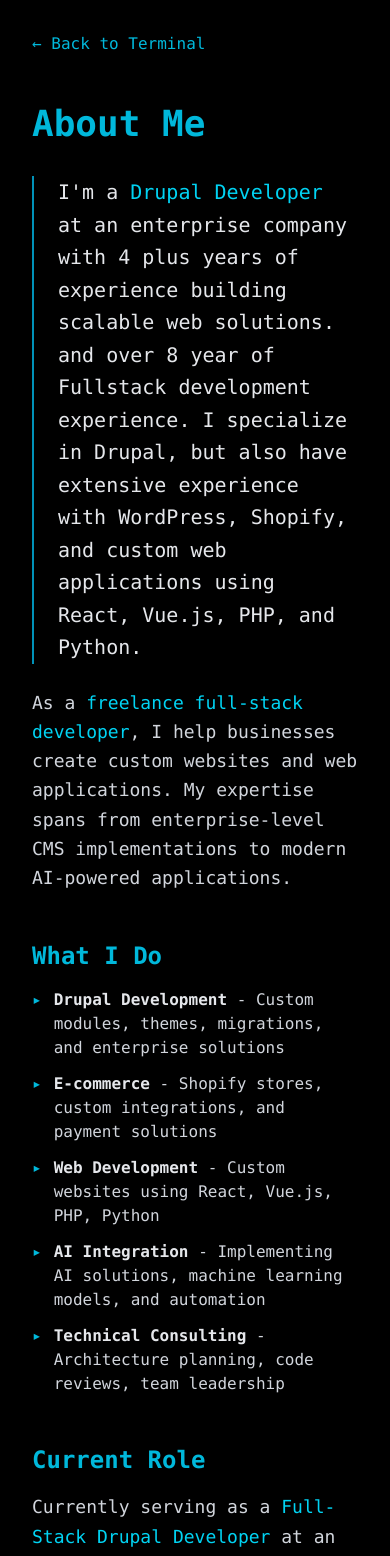
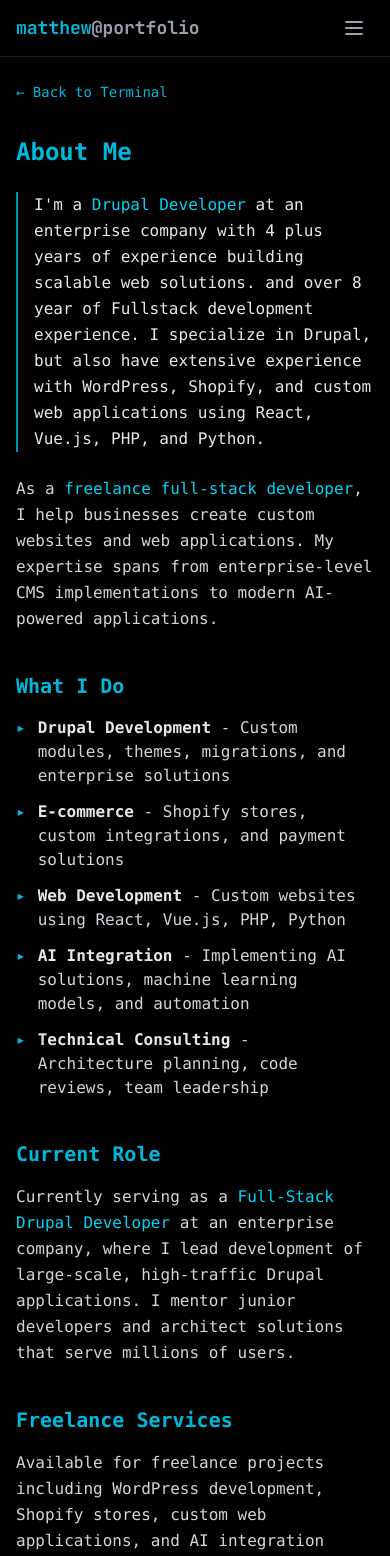
Before and after one commit to MatthewSmithwebdesign/26-portfolio, a Next.js app: page /about in a window 390 px wide. Shown: the top 1556 px of the page. Built offline with nearby package versions, Linux system fonts and the light colour scheme.

Commit message:
Add mobile responsive navigation and fix page responsiveness

```diff
--- a/src/app/about/page.tsx
+++ b/src/app/about/page.tsx
@@ -2,29 +2,29 @@ import Link from 'next/link';
 
 export default function About() {
   return (
-    <div className="min-h-screen bg-black text-gray-300 font-mono p-8">
+    <div className="min-h-screen bg-black text-gray-300 font-mono p-4 sm:p-6 md:p-8 pt-20">
       <div className="max-w-4xl mx-auto">
-        <header className="mb-12">
-          <Link href="/" className="text-cyan-500 hover:underline">&larr; Back to Terminal</Link>
+        <header className="mb-8 md:mb-12">
+          <Link href="/" className="text-cyan-500 hover:underline text-sm sm:text-base">&larr; Back to Terminal</Link>
         </header>
 
-        <h1 className="text-4xl font-bold text-cyan-500 mb-8">About Me</h1>
+        <h1 className="text-2xl sm:text-3xl md:text-4xl font-bold text-cyan-500 mb-6 md:mb-8">About Me</h1>
 
         <section className="space-y-6">
-          <div className="border-l-2 border-cyan-600 pl-6">
-            <p className="text-xl text-gray-200 leading-relaxed">
+          <div className="border-l-2 border-cyan-600 pl-4 md:pl-6">
+            <p className="text-base sm:text-lg text-gray-200 leading-relaxed">
               I'm a <span className="text-cyan-400">Drupal Developer</span> at an enterprise company
               with 4 plus years of experience building scalable web solutions. and over 8 year of Fullstack development experience. I specialize in Drupal, but also have extensive experience with WordPress, Shopify, and custom web applications using React, Vue.js, PHP, and Python.
             </p>
           </div>
 
-          <p className="text-lg leading-relaxed">
+          <p className="text-base sm:text-lg leading-relaxed">
             As a <span className="text-cyan-400">freelance full-stack developer</span>, I help businesses
             create custom websites and web applications. My expertise spans from enterprise-level CMS
             implementations to modern AI-powered applications.
           </p>
 
-          <h2 className="text-2xl font-bold text-cyan-500 mt-12 mb-4">What I Do</h2>
+          <h2 className="text-xl sm:text-2xl font-bold text-cyan-500 mt-10 md:mt-12 mb-4">What I Do</h2>
           <ul className="space-y-3">
             <li className="flex items-start gap-3">
               <span className="text-cyan-500">▸</span>
@@ -48,21 +48,21 @@ export default function About() {
             </li>
           </ul>
 
-          <h2 className="text-2xl font-bold text-cyan-500 mt-12 mb-4">Current Role</h2>
-          <p className="text-lg leading-relaxed">
+          <h2 className="text-xl sm:text-2xl font-bold text-cyan-500 mt-10 md:mt-12 mb-4">Current Role</h2>
+          <p className="text-base sm:text-lg leading-relaxed">
             Currently serving as a <span className="text-cyan-400">Full-Stack Drupal Developer</span> at an enterprise company,
             where I lead development of large-scale, high-traffic Drupal applications. I mentor junior developers
             and architect solutions that serve millions of users.
           </p>
 
-          <h2 className="text-2xl font-bold text-cyan-500 mt-12 mb-4">Freelance Services</h2>
-          <p className="text-lg leading-relaxed">
+          <h2 className="text-xl sm:text-2xl font-bold text-cyan-500 mt-10 md:mt-12 mb-4">Freelance Services</h2>
+          <p className="text-base sm:text-lg leading-relaxed">
             Available for freelance projects including WordPress development, Shopify stores, custom web applications,
             and AI integration services. I work with clients to deliver high-quality solutions on time and within budget.
           </p>
 
-          <div className="mt-12 p-6 border border-cyan-800 bg-cyan-900/10 rounded-lg">
-            <h3 className="text-xl font-bold text-cyan-400 mb-3">Let's Work Together</h3>
+          <div className="mt-10 md:mt-12 p-4 md:p-6 border border-cyan-800 bg-cyan-900/10 rounded-lg">
+            <h3 className="text-lg sm:text-xl font-bold text-cyan-400 mb-3">Let's Work Together</h3>
             <p className="mb-4">Interested in working with me? Check out my projects or get in touch.</p>
             <div className="flex gap-4">
               <Link href="/projects" className="text-cyan-500 hover:underline">View Projects →</Link>
--- a/src/app/layout.tsx
+++ b/src/app/layout.tsx
@@ -1,5 +1,6 @@
 import type { Metadata } from "next";
 import { JetBrains_Mono } from "next/font/google";
+import Navigation from "@/components/Navigation/Navigation";
 import "./globals.css";
 
 const jetbrainsMono = JetBrains_Mono({
@@ -24,6 +25,7 @@ export default function RootLayout({
   return (
     <html lang="en">
       <body className={`${jetbrainsMono.variable} font-mono antialiased bg-black text-gray-300`} suppressHydrationWarning>
+        <Navigation />
         {children}
       </body>
     </html>
--- a/src/app/projects/page.tsx
+++ b/src/app/projects/page.tsx
@@ -52,18 +52,18 @@ export default function Projects() {
   };
 
   return (
-    <div className="min-h-screen bg-black text-gray-300 font-mono p-8">
+    <div className="min-h-screen bg-black text-gray-300 font-mono p-4 sm:p-6 md:p-8 pt-20">
       <div className="max-w-6xl mx-auto">
-        <header className="mb-12">
-          <Link href="/" className="text-cyan-500 hover:underline">&larr; Back to Terminal</Link>
+        <header className="mb-8 md:mb-12">
+          <Link href="/" className="text-cyan-500 hover:underline text-sm sm:text-base">&larr; Back to Terminal</Link>
         </header>
 
-        <h1 className="text-4xl font-bold text-cyan-500 mb-4">Projects</h1>
-        <p className="text-lg text-gray-400 mb-8">
+        <h1 className="text-2xl sm:text-3xl md:text-4xl font-bold text-cyan-500 mb-4">Projects</h1>
+        <p className="text-base sm:text-lg text-gray-400 mb-6 md:mb-8">
           A showcase of my work
         </p>
 
-        <div className="mb-8 flex flex-wrap gap-2">
+        <div className="mb-6 md:mb-8 flex flex-wrap gap-2">
           {categories.map((cat) => (
             <span
               key={cat.id}
@@ -111,8 +111,8 @@ export default function Projects() {
           ))}
         </div>
 
-        <section className="mt-16 p-6 border border-cyan-800 bg-cyan-900/10 rounded-lg">
-          <h2 className="text-2xl font-bold text-cyan-400 mb-4">More Projects Coming</h2>
+        <section className="mt-12 md:mt-16 p-4 md:p-6 border border-cyan-800 bg-cyan-900/10 rounded-lg">
+          <h2 className="text-xl md:text-2xl font-bold text-cyan-400 mb-4">More Projects Coming</h2>
           <p className="text-gray-400 mb-4">
             Always working on something new. Check back for updates!
           </p>
--- /dev/null
+++ b/src/components/Navigation/Navigation.tsx
@@ -0,0 +1,90 @@
+'use client';
+
+import { useState } from 'react';
+import Link from 'next/link';
+import { usePathname } from 'next/navigation';
+
+const navLinks = [
+  { href: '/', label: 'Terminal' },
+  { href: '/about', label: 'About' },
+  { href: '/projects', label: 'Projects' },
+  { href: '/skills', label: 'Skills' },
+  { href: '/blog', label: 'Blog' },
+];
+
+export default function Navigation() {
+  const pathname = usePathname();
+  const [isOpen, setIsOpen] = useState(false);
+  const isHome = pathname === '/';
+
+  if (isHome) return null;
+
+  return (
+    <nav className="fixed top-0 left-0 right-0 z-50 bg-black/95 backdrop-blur-sm border-b border-cyan-900/50">
+      <div className="max-w-6xl mx-auto px-4 sm:px-6">
+        <div className="flex items-center justify-between h-14">
+          <Link
+            href="/"
+            className="text-cyan-500 font-bold text-lg hover:text-cyan-400 transition-colors"
+          >
+            matthew<span className="text-gray-400">@portfolio</span>
+          </Link>
+
+          <div className="hidden md:flex items-center gap-1">
+            {navLinks.slice(1).map((link) => (
+              <Link
+                key={link.href}
+                href={link.href}
+                className={`px-3 py-2 rounded text-sm transition-colors ${
+                  pathname === link.href
+                    ? 'text-cyan-400 bg-cyan-900/30'
+                    : 'text-gray-400 hover:text-cyan-500 hover:bg-cyan-900/20'
+                }`}
+              >
+                {link.label}
+              </Link>
+            ))}
+          </div>
+
+          <button
+            className="md:hidden p-2 text-gray-400 hover:text-cyan-500"
+            onClick={() => setIsOpen(!isOpen)}
+            aria-label="Toggle menu"
+          >
+            <svg
+              className="w-6 h-6"
+              fill="none"
+              stroke="currentColor"
+              viewBox="0 0 24 24"
+            >
+              {isOpen ? (
+                <path strokeLinecap="round" strokeLinejoin="round" strokeWidth={2} d="M6 18L18 6M6 6l12 12" />
+              ) : (
+                <path strokeLinecap="round" strokeLinejoin="round" strokeWidth={2} d="M4 6h16M4 12h16M4 18h16" />
+              )}
+            </svg>
+          </button>
+        </div>
+
+        {isOpen && (
+          <div className="md:hidden py-3 border-t border-cyan-900/50">
+            {navLinks.map((link) => (
+              <Link
+                key={link.href}
+                href={link.href}
+                onClick={() => setIsOpen(false)}
+                className={`block px-3 py-2 rounded text-sm transition-colors ${
+                  pathname === link.href
+                    ? 'text-cyan-400 bg-cyan-900/30'
+                    : 'text-gray-400 hover:text-cyan-500 hover:bg-cyan-900/20'
+                }`}
+              >
+                {link.label}
+              </Link>
+            ))}
+          </div>
+        )}
+      </div>
+    </nav>
+  );
+}
--- a/src/components/Terminal/Terminal.tsx
+++ b/src/components/Terminal/Terminal.tsx
@@ -165,7 +165,7 @@ export default function Terminal() {
 
   return (
     <div
-      className="min-h-screen bg-black text-gray-300 font-mono p-4 md:p-8 cursor-text"
+      className="min-h-screen bg-black text-gray-300 font-mono p-3 sm:p-4 md:p-8 cursor-text"
       onClick={focusInput}
       role="application"
       aria-label="Terminal interface"
@@ -174,7 +174,7 @@ export default function Terminal() {
         ref={terminalRef}
         className="max-w-4xl mx-auto space-y-1"
       >
-        <pre className="text-cyan-500 text-xs md:text-sm mb-6 whitespace-pre-wrap">
+        <pre className="text-cyan-500 text-[8px] sm:text-xs md:text-sm mb-4 md:mb-6 whitespace-pre leading-tight sm:leading-normal">
           {ASCII_LOGO}
         </pre>
 
@@ -201,8 +201,8 @@ export default function Terminal() {
         </form>
       </div>
 
-      <div className="fixed bottom-4 right-4 text-gray-600 text-sm">
-        <Link href="/about" className="hover:text-cyan-500 transition-colors">[Click for GUI mode]</Link>
+      <div className="fixed bottom-4 right-4 text-gray-600 text-xs sm:text-sm">
+        <Link href="/about" className="hover:text-cyan-500 transition-colors">[GUI Mode]</Link>
       </div>
     </div>
   );
```
Also changed, not shown: src/app/blog/[slug]/page.tsx (+10 -10 lines), src/app/blog/page.tsx (+10 -10 lines), src/app/skills/page.tsx (+9 -9 lines).
